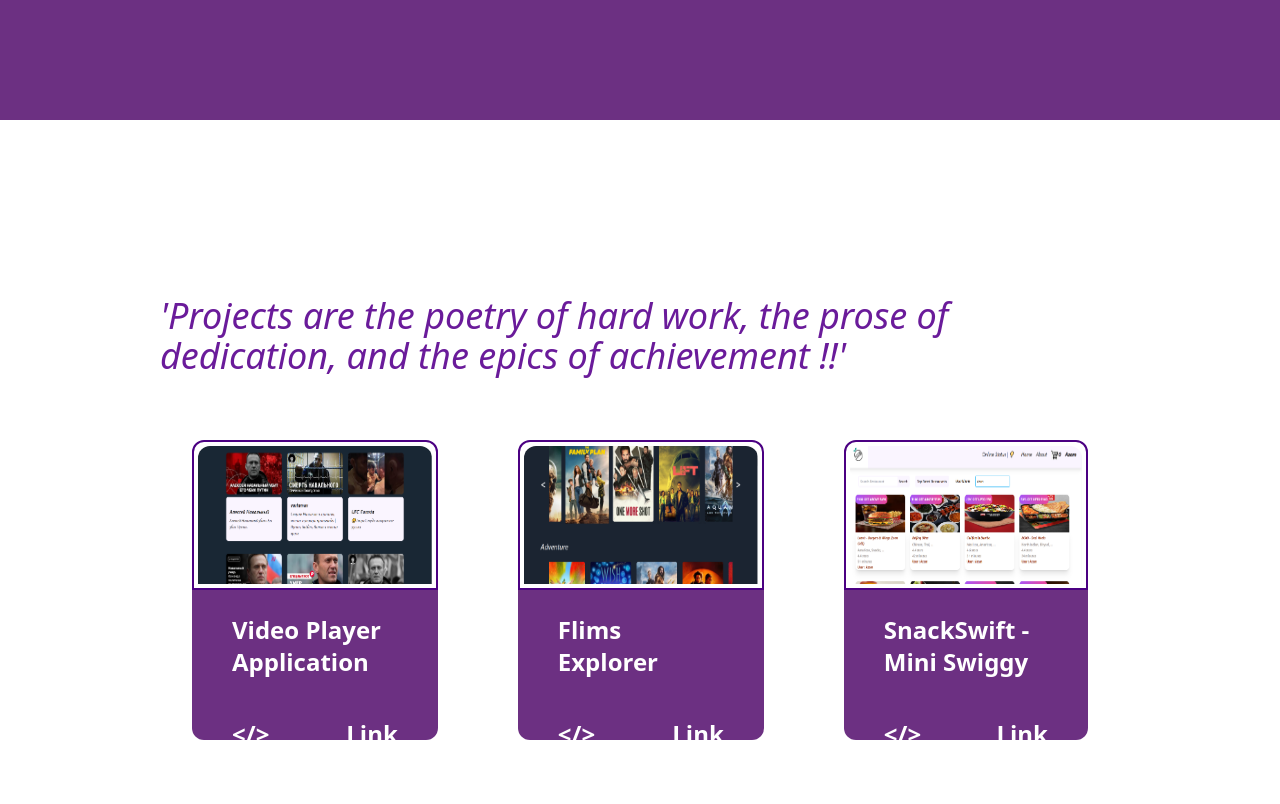
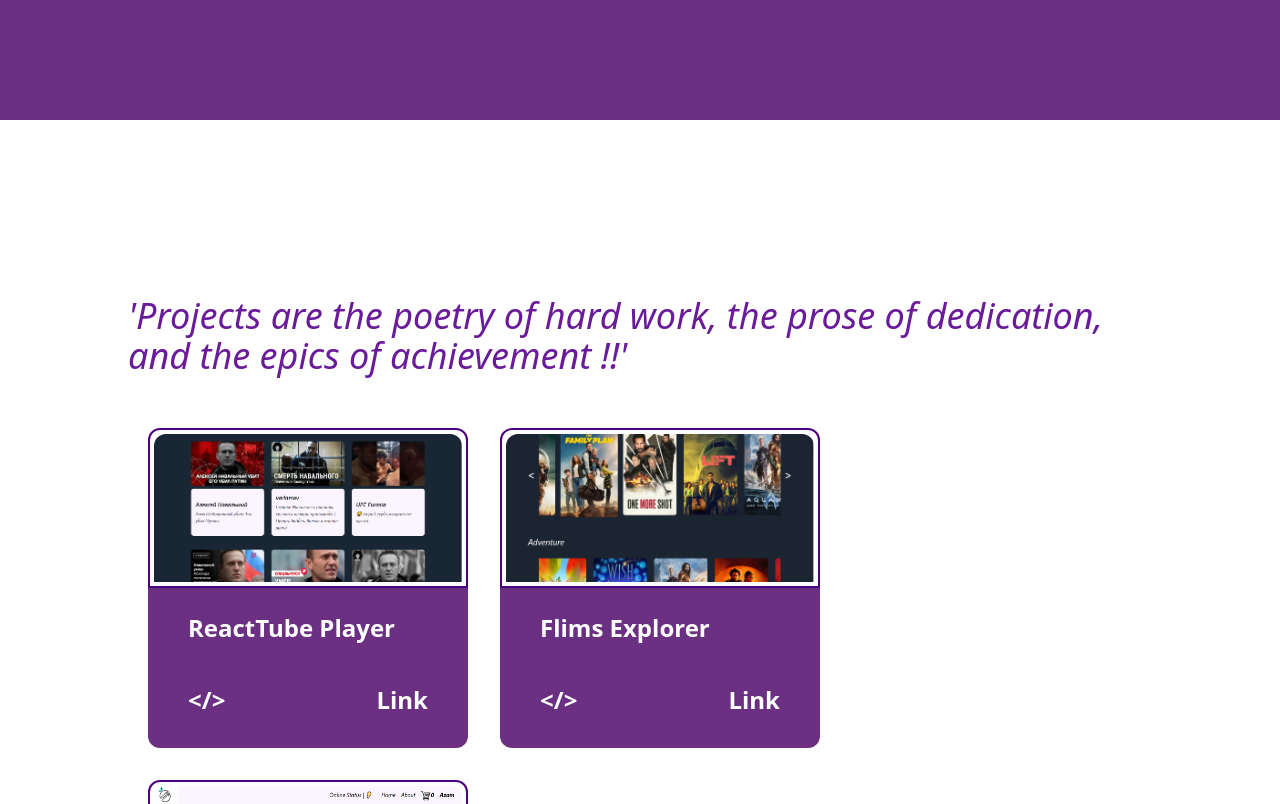
Before and after one commit to azamsyedmohd/azamsyedmohd.github.io, a React (Vite) app: page / in a window 1280 px wide. Shown: the part 1480-2284 px from the top of the page. Built offline with nearby package versions, Linux system fonts and the light colour scheme.

Commit message:
Projects Updated

```diff
--- a/package.json
+++ b/package.json
@@ -18,7 +18,8 @@
     "react-icons": "^5.0.1",
     "react-redux": "^9.1.0",
     "react-router-dom": "^6.22.0",
-    "react-simple-typewriter": "^5.0.1"
+    "react-simple-typewriter": "^5.0.1",
+    "tailwind-scrollbar-hide": "^1.1.7"
   },
   "devDependencies": {
     "@types/react": "^18.2.43",
--- a/src/components/ProjectCard.jsx
+++ b/src/components/ProjectCard.jsx
@@ -7,7 +7,7 @@
   const { name, src, code, link } = project;
   return (
     <>
-      <section className="max-w-96 max-h-80 hover:scale-110 ">
+      <section className="w-80 h-80 hover:scale-110 ">
         <article
           className={
             dark === false
--- a/src/components/Projects.jsx
+++ b/src/components/Projects.jsx
@@ -2,20 +2,22 @@
 import ProjectCard from "./ProjectCard";
 import projects from "../utils/constants";
 import { useSelector } from "react-redux";
+
 const Projects = () => {
   const dark = useSelector((state) => state?.darkMode?.isDarkMode);
   const project =
     "Projects are the poetry of hard work, the prose of dedication, and the epics of achievement !!";
+
   return (
     <>
       <section
         className={
           dark === false
-            ? "w-full min-h-screen py-20"
-            : "bg-[#1b2431] w-full min-h-screen py-20"
+            ? "w-full min-h-screen py-20 relative"
+            : "w-full bg-[#1b2431]  min-h-screen py-20 "
         }
       >
-        <section className="w-9/12 mx-auto pt-24">
+        <section className=" pt-24 w-4/5 mx-auto">
           <span
             className={
               dark === false
@@ -44,7 +46,7 @@
             {"'"}
           </span>
         </section>
-        <section className="w-9/12 mx-auto  p-8 my-8 flex lg:flex-row lg:grow  lg:gap-20 justify-center flex-col gap-10 pb-10">
+        <section className="w-4/5 mx-auto p-5 my-8 flex flex-row gap-8 flex-wrap ">
           {projects?.map((project, index) => (
             <ProjectCard key={index} project={project} />
           ))}
--- a/src/utils/constants.js
+++ b/src/utils/constants.js
@@ -5,7 +5,7 @@
 import Disney from "../assets/Disney.png";
 const projects = [
   {
-    name: " Video Player Application ",
+    name: " ReactTube Player ",
     src: VideoPlayer,
     link: "https://mellow-piroshki-4e2159.netlify.app/",
     code: "https://github.com/Syed-Mohd-Azam/Video-Player-Project",
@@ -17,7 +17,7 @@
     code: "https://github.com/Syed-Mohd-Azam/Disney-Clone",
   },
   {
-    name: "SnackSwift - Mini Swiggy",
+    name: "SnackSwift",
     src: Swiggy,
     link: "https://marvelous-boba-04d9c8.netlify.app/",
     code: "https://github.com/Syed-Mohd-Azam/SnackSwift---Mini-Swiggy-Application",
--- a/tailwind.config.js
+++ b/tailwind.config.js
@@ -13,5 +13,5 @@
       },
     },
   },
-  plugins: [],
+  plugins: [require("tailwind-scrollbar-hide")],
 };
```
Also changed, not shown: 1 other file (tests, documents, lock files or other folders).
